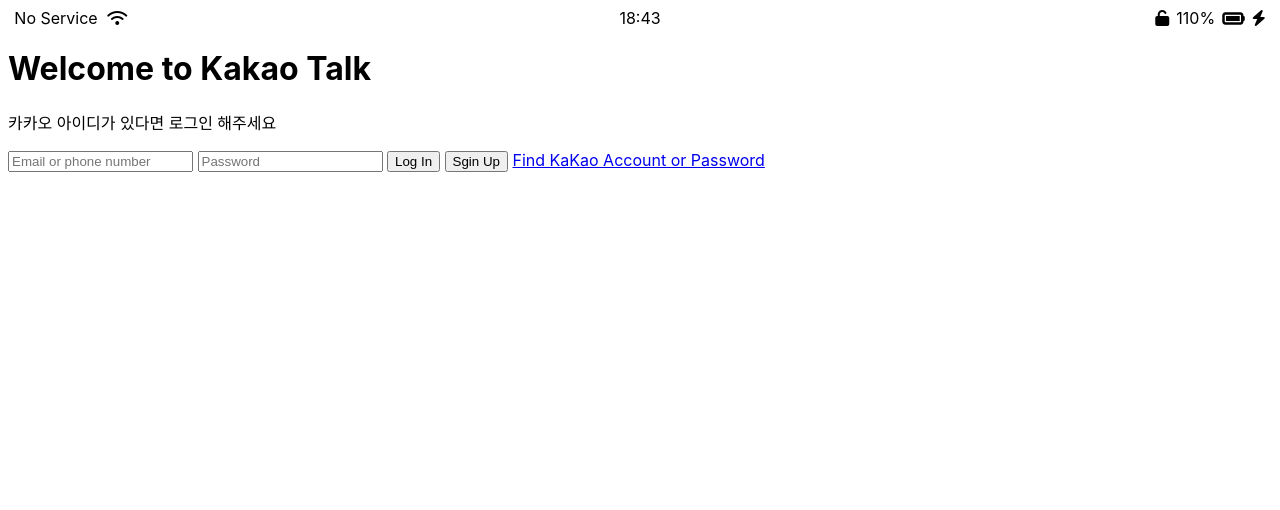
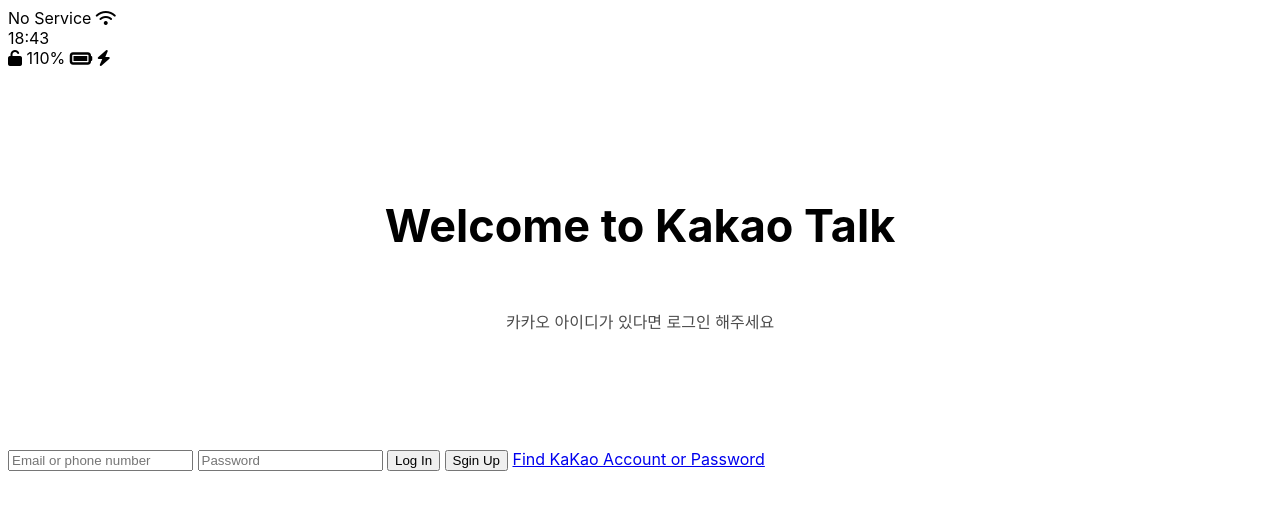
Before and after one commit to JunJongHun/kokoa-clone-2021, a plain HTML site: page index.html in a window 1280 px wide. Drawn offline with nearby package versions, Linux system fonts and the light colour scheme.

Commit message:
Update styles.css

```diff
--- a/css/styles.css
+++ b/css/styles.css
@@ -1,4 +1,9 @@
 @import url('https://fonts.googleapis.com/css2?family=Open+Sans:wght@400;600&family=Yellowtail&display=swap');
+@import "reset.css";
+@import "status-bar.css";
+@import "welcome-header.css";
+@import "login-form.css";
+@import "variables.css";
 body {
     /* 폰트를 사용하고 싶다면 google fonts 검색 -> 원하는 폰트 검색 혹은 찾기 -> select this style 클릭 -> 오른쪽 상단 상자모양 클릭(view your selected famliys) */
     /* 모든 폰트를 추가하려하지 말아라 그럼 웹 속도는 느려질것이다 */
@@ -6,40 +11,3 @@
     /* font-family: 'Open Sans', sans-serif; */
     /* font-family: 'Yellowtail', cursive; */
 }
-
-
-/* 클래스는 . 로 */
-
-
-.status-bar{
-    display: flex;
-    justify-content: center;
-}
-
-.status-bar__column{
-    width: 33%;
-}
-
-.status-bar__column:first-child span{
-    margin-right: 5px;
-}
-
-.status-bar__column:nth-child(2){
-    display: flex;
-    justify-content: center;
-}
-
-.status-bar__column:last-child{
-    display: flex;
-    justify-content: flex-end;
-    /* 이 작업을 안하면 이상해진다. 주석처리하고 결과 확인해보기 */
-    align-items: center;
-}
-
-.status-bar__column .fa-battery-full{
-    margin: 0px 7px;
-}
-
-.status-bar__column .fa-unlock{
-    margin-right: 7px;
-}
```
